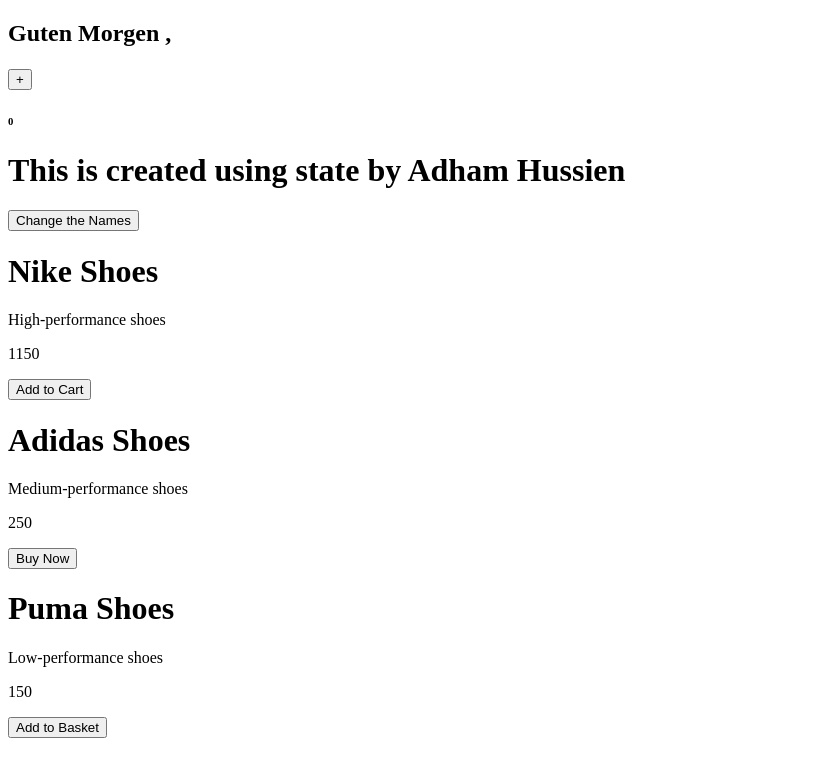
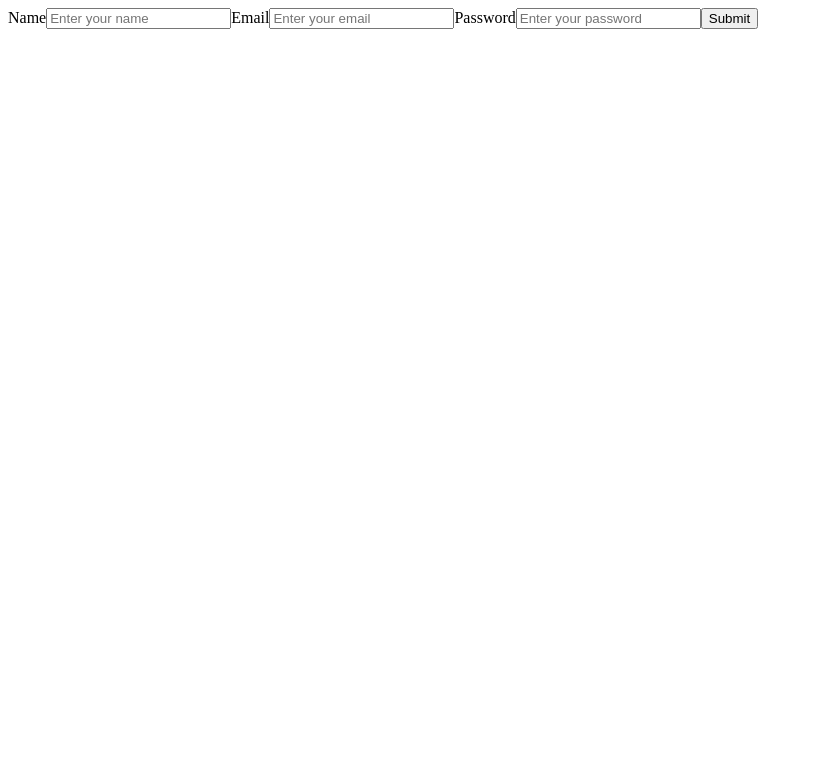
Before and after one commit to adhamali74/czreact, a React (Create React App) app: page / in a window 1280 px wide. Shown: the top 776 px of the page, without its empty margins (0-813 px from the left). Built offline with nearby package versions, Linux system fonts and the light colour scheme.

Commit message:
Form Handled by handling events and using hooks in function components

```diff
--- a/src/App.js
+++ b/src/App.js
@@ -2,10 +2,13 @@
 import Greeting from "./components/Greeting";
 import Welcome from "./components/Welcome";
 import Product from "./components/Product";
+// import Button from "./components/Button";
+import Input from "./components/Input";
+import Form from "./components/Form";
 function App() {
   return (
     <div className="App">
-      <Greeting />
+      {/* /* <Greeting />
       <Welcome name="Adham" age="28" hobby="football" />
       <Product
         name="Nike Shoes"
@@ -25,6 +28,17 @@
         price="150"
         buttonTitle="Add to Basket"
       />
+      {/* <Button></Button> */}
+      {/* <Input label="Name" type="text" placeholder="Type your Name"></Input>
+      <Input
+        label="Password"
+        type="password"
+        placeholder="Insert your password"
+        btnName="Submit"
+      // ></Input> */
+      }{" "}
+
+      <Form></Form>
     </div>
   );
 }
--- a/src/components/Button.js
+++ b/src/components/Button.js
@@ -1,15 +1,20 @@
 /** @format */
 
 function Button(props) {
+  const btnHandler = () => {
+    console.log("Button clicked");
+  };
+  const mouseLeaveHandler = () => {
+    console.log("Mouse left the button");
+  };
   return (
     <button
       className="react-btn"
-      onClick={() => {
-        alert("Button clicked");
-        console.log("Button clicked");
-      }}
+      onMouseEnter={btnHandler}
+      onMouseLeave={mouseLeaveHandler}
     >
       {props.buttonTitle}
+      Click Me
     </button>
   );
 }
--- /dev/null
+++ b/src/components/Form.js
@@ -0,0 +1,59 @@
+/** @format */
+import React, { useState } from "react";
+
+function Form() {
+  const [name, setName] = useState("");
+  const [password, setPassword] = useState("");
+  const [email, setEmail] = useState("");
+  const nameHandler = (name) => {
+    setName(name);
+  };
+  const passwordHandler = (password) => {
+    setPassword(password);
+  };
+  const emailHandler = (email) => {
+    setEmail(email);
+  };
+  return (
+    <>
+      <form
+        onSubmit={(event) => {
+          event.preventDefault();
+          console.log("Form submitted");
+          console.log({
+            name,
+            password,
+            email,
+          });
+        }}
+      >
+        <label>Name</label>
+        <input
+          type="text"
+          placeholder="Enter your name"
+          onChange={(event) => {
+            nameHandler(event.target.value);
+          }}
+        />
+        <label>Email</label>
+        <input
+          type="email"
+          placeholder="Enter your email"
+          onChange={(event) => {
+            emailHandler(event.target.value);
+          }}
+        />
+        <label>Password</label>
+        <input
+          type="password"
+          placeholder="Enter your password"
+          onChange={(event) => {
+            passwordHandler(event.target.value);
+          }}
+        />
+        <button>Submit</button>
+      </form>
+    </>
+  );
+}
+export default Form;
--- /dev/null
+++ b/src/components/Input.js
@@ -0,0 +1,18 @@
+/** @format */
+
+function Input(props) {
+  return (
+    <>
+      <label>{props.label}</label>
+      <input
+        type={props.type}
+        placeholder={props.placeholder}
+        onChange={(event) => {
+          console.log(event.target.value);
+        }}
+      />
+      {props.btnName && <button>{props.btnName}</button>}{" "}
+    </>
+  );
+}
+export default Input;
```
